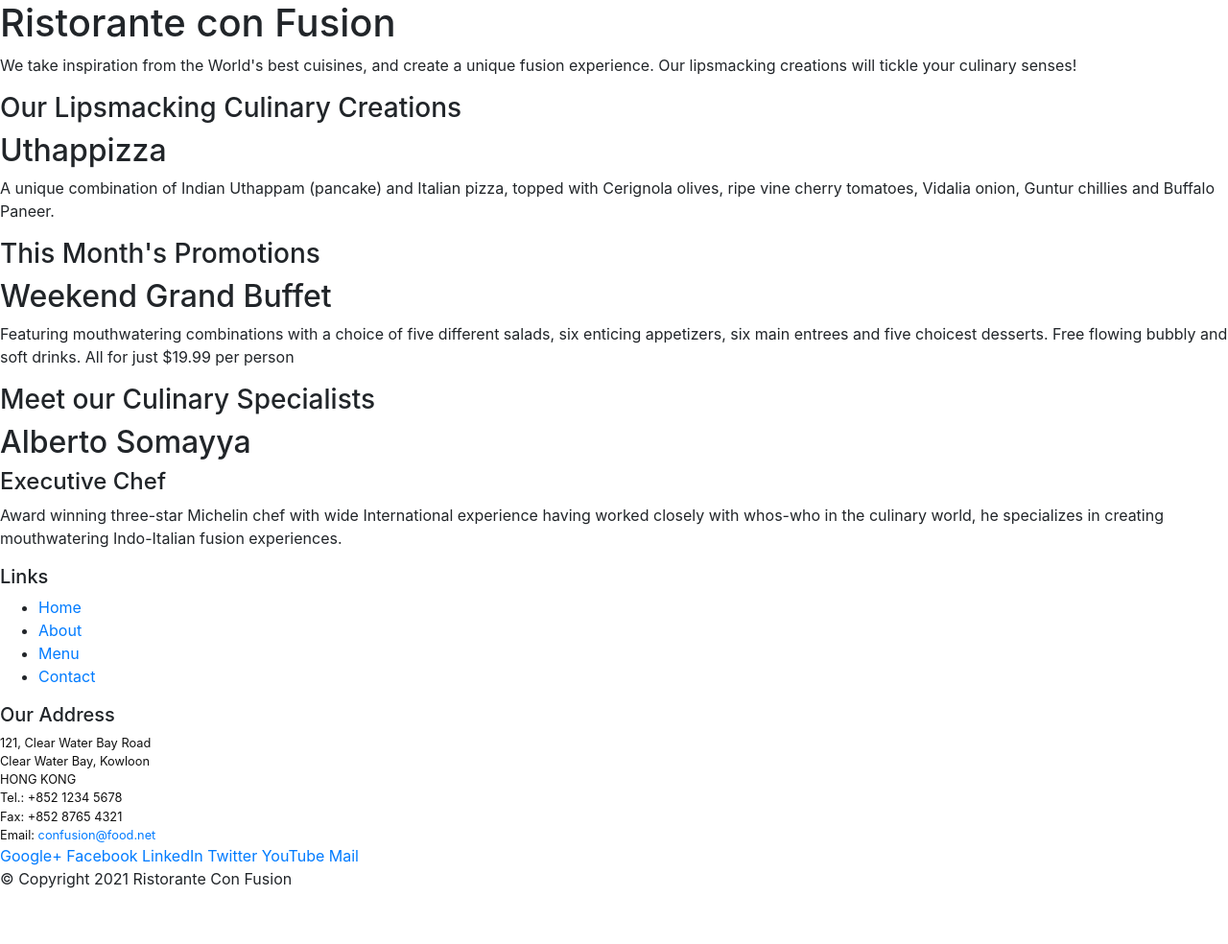
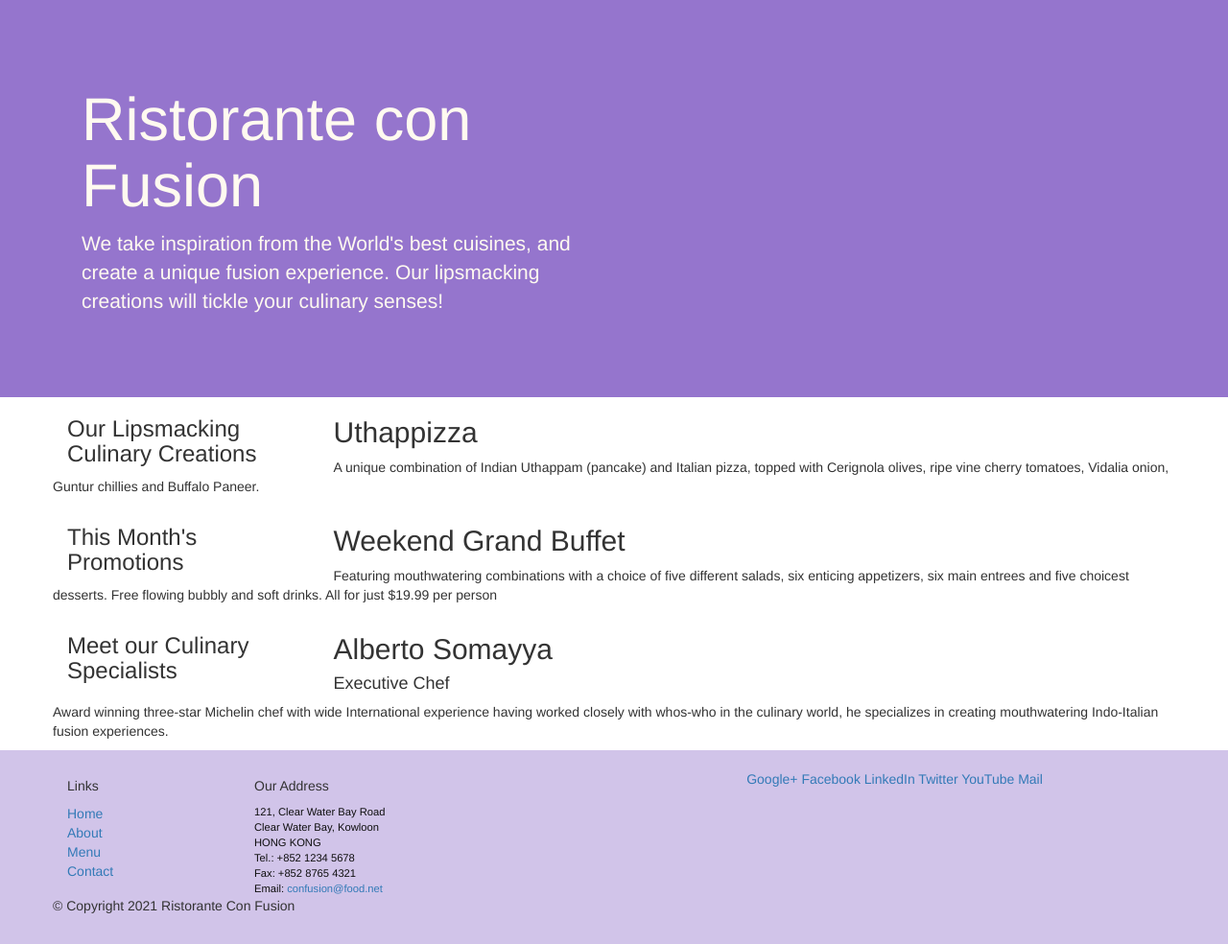
Before and after one commit to dougmpRX/coursera-bootstrap, a plain HTML site: page index.html in a window 1280 px wide. Shown: the whole page at 96% size. Before the commit the page ends 944 px from the top, so only its background shows below. Drawn offline with nearby package versions, Linux system fonts and the light colour scheme.

Commit message:
Grid adjustment

```diff
--- a/index.html
+++ b/index.html
@@ -12,46 +12,46 @@
 
 <body>
 
-    <header>
-        <div>
-            <div>
-                <div>
+    <header class="jumbotron">
+        <div class="container">
+            <div class="row row-header">
+                <div class="col-12 col-sm-6">
                     <h1>Ristorante con Fusion</h1>
                     <p>We take inspiration from the World's best cuisines, and create a unique fusion experience. Our lipsmacking creations will tickle your culinary senses!</p>
                 </div>
-                <div>
+                <div class="col-12 col-sm">
                 </div>
             </div>
         </div>
     </header>
 
-    <div>
-        <div>
-            <div>
+    <div class="container">
+        <div class="row">
+            <div class="col-12 col-sm-4 order-sm-last col-md-3">
                 <h3>Our Lipsmacking Culinary Creations</h3>
             </div>
-            <div>
+            <div class="col col-sm order-sm-first col-md">
                 <h2>Uthappizza</h2>
                 <p>A unique combination of Indian Uthappam (pancake) and Italian pizza, topped with Cerignola olives, ripe vine cherry tomatoes, Vidalia onion, Guntur chillies and Buffalo Paneer.</p>
             </div>
         </div>
 
 
-        <div>
-            <div>
+        <div class="row">
+            <div class="col-12 col-sm-4 col-md-3">
                 <h3>This Month's Promotions</h3>
             </div>
-            <div>
+            <div class="col col-sm col-md">
                 <h2>Weekend Grand Buffet</h2>
                 <p>Featuring mouthwatering combinations with a choice of five different salads, six enticing appetizers, six main entrees and five choicest desserts. Free flowing bubbly and soft drinks. All for just $19.99 per person </p>
             </div>
         </div>
 
-        <div>
-            <div>
+        <div class="row">
+            <div class="col-12 col-sm-4 order-sm-last col-md-3">
                 <h3>Meet our Culinary Specialists</h3>
             </div>
-            <div>
+            <div class="col col-sm order-sm-first col-md">
                 <h2>Alberto Somayya</h2>
                 <h4>Executive Chef</h4>
                 <p>Award winning three-star Michelin chef with wide International experience having worked closely with whos-who in the culinary world, he specializes in creating mouthwatering Indo-Italian fusion experiences. </p>
@@ -59,19 +59,19 @@
         </div>
     </div>
 
-    <footer>
-        <div>
-            <div>
-                <div>
+    <footer class="footer">
+        <div class="container">
+            <div class="row">
+                <div class="col-4 offset-1 col-sm-2">
                     <h5>Links</h5>
-                    <ul>
+                    <ul class="list-unstyled">
                         <li><a href="#">Home</a></li>
                         <li><a href="aboutus.html">About</a></li>
                         <li><a href="#">Menu</a></li>
                         <li><a href="#">Contact</a></li>
                     </ul>
                 </div>
-                <div>
+                <div class="col-7 col-sm-5">
                     <h5>Our Address</h5>
                     <address>
 		              121, Clear Water Bay Road<br>
@@ -82,8 +82,8 @@
 		              Email: <a href="mailto:confusion@food.net">confusion@food.net</a>
 		           </address>
                 </div>
-                <div>
-                    <div>
+                <div class="col-12 col-sm-4 align-self-center">
+                    <div class="text-center">
                         <a href="http://google.com/+">Google+</a>
                         <a href="http://www.facebook.com/profile.php?id=">Facebook</a>
                         <a href="http://www.linkedin.com/in/">LinkedIn</a>
@@ -93,14 +93,18 @@
                     </div>
                 </div>
            </div>
-           <div>
-                <div>
+           <div class="row justify-content-center">
+                <div class="col-auto">
                     <p>© Copyright 2021 Ristorante Con Fusion</p>
                 </div>
            </div>
         </div>
     </footer>
 
+    <script src="node_modules/jquery/dist/jquery.slim.min.js"></script>
+    <script src="node_modules/popper.js/dist/umd/popper.min.js"></script>
+    <script src="node_modules/bootstrap/dist/js/bootstrap.min.js"></script>
+
 </body>
 
 </html>
```
Also changed, not shown: aboutus.html (+15 -2 lines).
